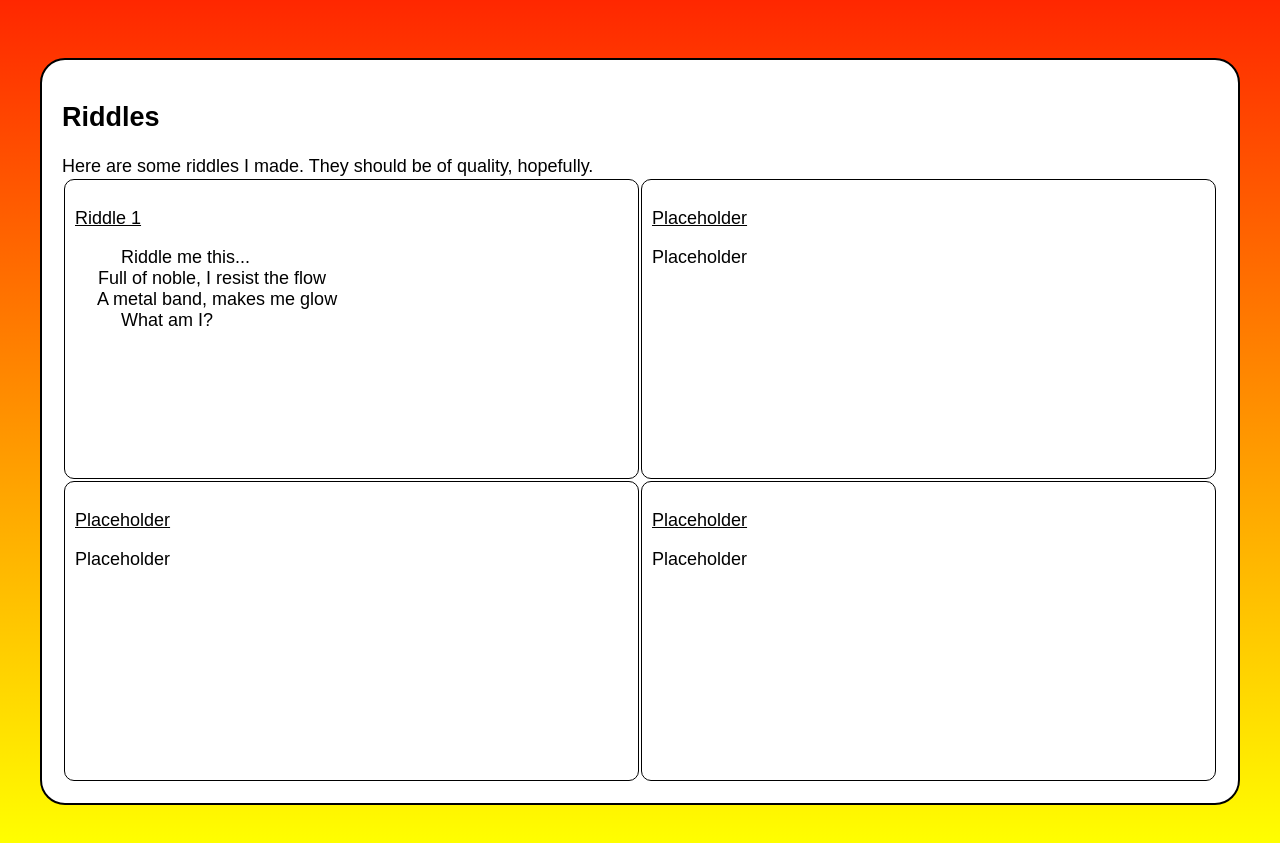
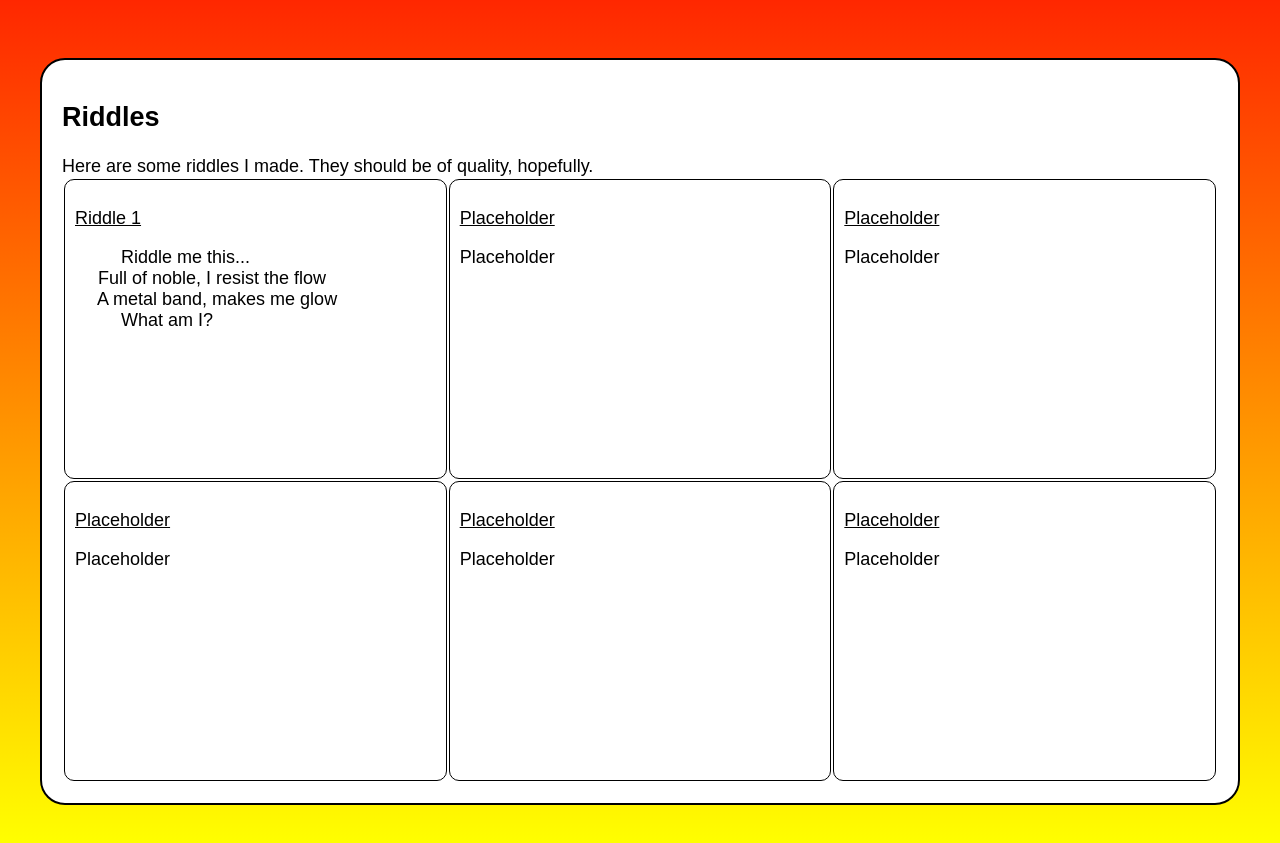
Before and after one commit to Owxri/Owxri.github.io, a plain HTML site: page riddles.html in a window 1280 px wide. Shown: the part 153-996 px from the top of the page. Drawn offline with Linux system fonts and the light colour scheme; a web font is replaced by a local one.

Commit message:
Update riddles.html

```diff
--- a/riddles.html
+++ b/riddles.html
@@ -120,7 +120,10 @@ a:hover {text-decoration: none; color: white; background-color: grey;}
         &emsp; Full of noble, I resist the flow <br>
         &emsp; A metal band, makes me glow <br>
         &emsp; &emsp; What am I?
-        </video>
+      </td>
+      <td class="cell">
+        <p style="text-decoration:underline;">Placeholder</p>
+        Placeholder
       </td>
       <td class="cell">
         <p style="text-decoration:underline;">Placeholder</p>
@@ -136,6 +139,10 @@ a:hover {text-decoration: none; color: white; background-color: grey;}
         <p style="text-decoration:underline;">Placeholder</p>
         Placeholder
       </td>
+      <td class="cell">
+        <p style="text-decoration:underline;">Placeholder</p>
+        Placeholder
+      </td>
     </tr>
   </table>
 </div>
```
